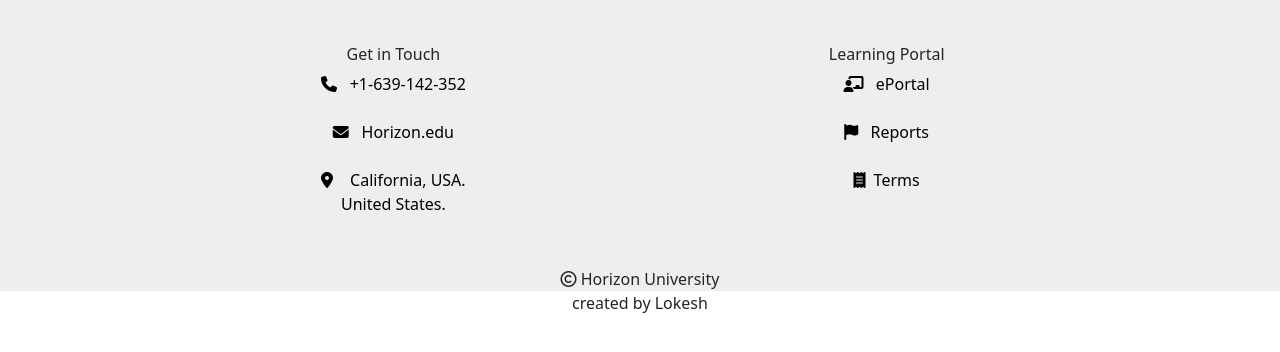
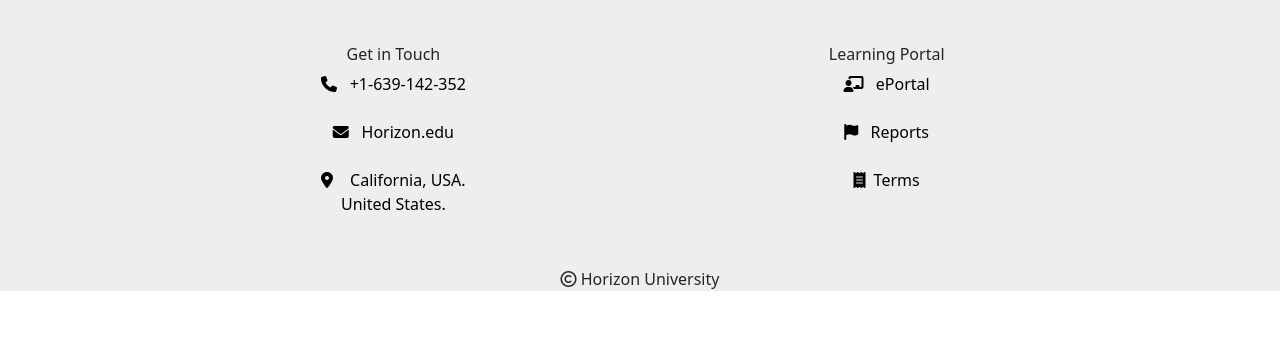
Before and after one commit to Lokesh-MV/Horizon-University, a plain HTML site: page index.html in a window 1280 px wide. Shown: the part 5009-5361 px from the top of the page. After the commit the page ends 5321 px from the top, so only its background shows below. Drawn offline with nearby package versions, Linux system fonts and the light colour scheme.

Commit message:
Update index.html

```diff
--- a/index.html
+++ b/index.html
@@ -309,7 +309,6 @@
     </div>
     <div id="copyright">
         <i class="fa-regular fa-copyright"></i> Horizon University <br>
-           <p> created by Lokesh</p>
     </div>
 </footer>
 </body>
```
